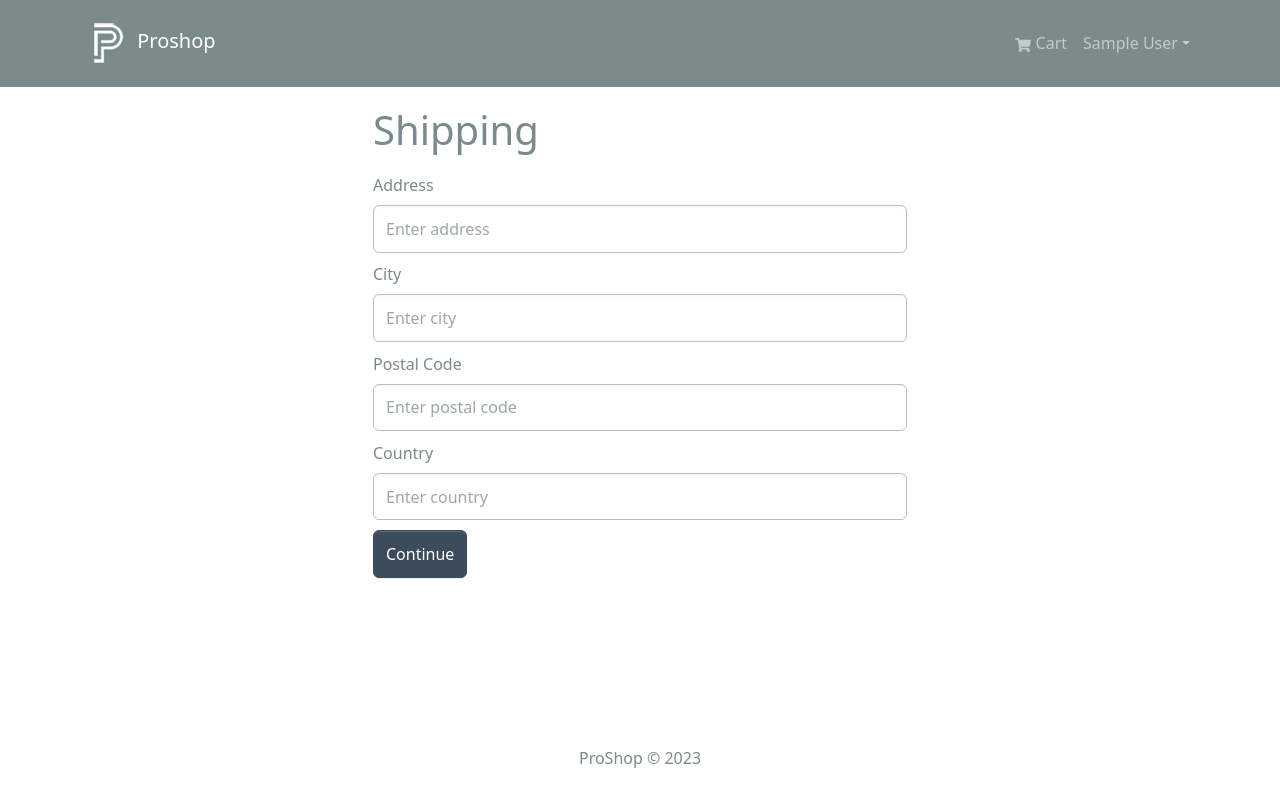
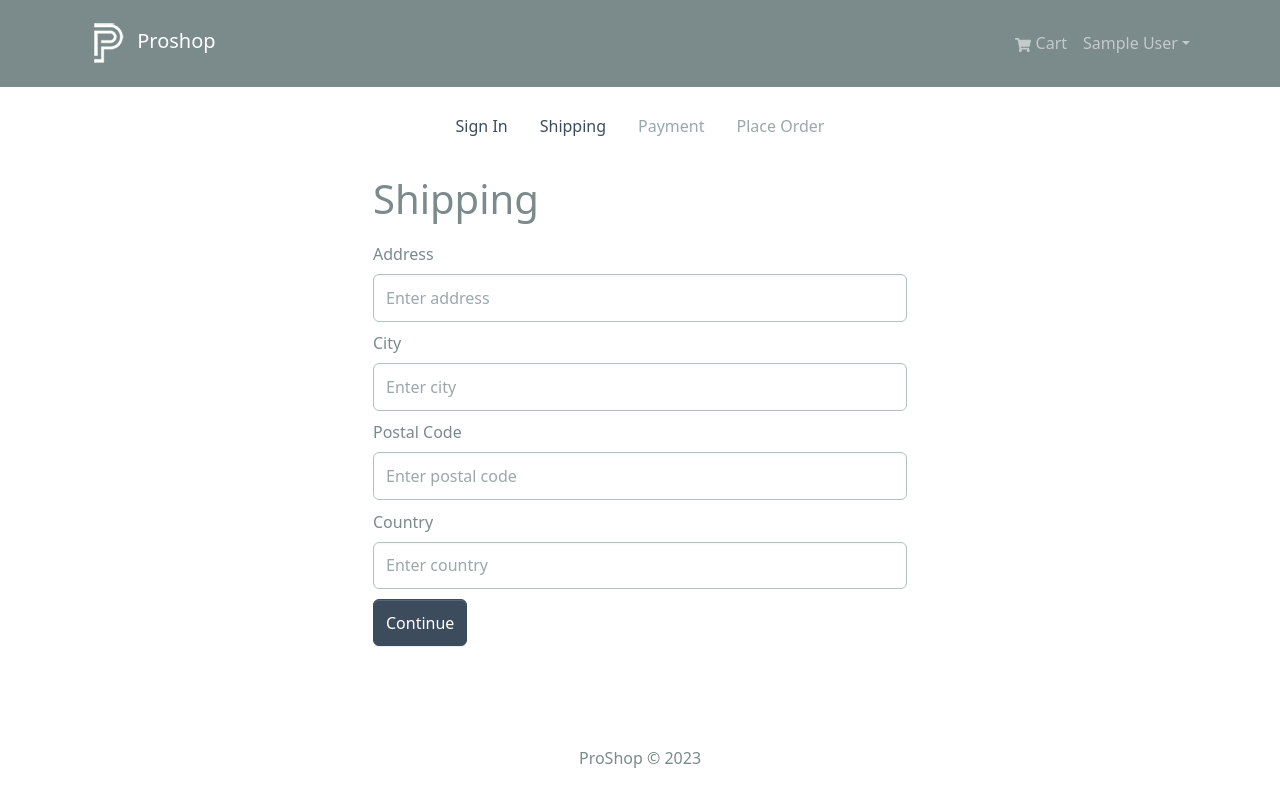
Before and after one commit to anmolpurba/Proshop, a React (Create React App) app in the folder frontend/: page /shipping in a window 1280 px wide. Shown: the top 802 px of the page. Built offline with nearby package versions, Linux system fonts and the light colour scheme; sample sign-in values are in the browser's storage.

Commit message:
Checkout Steps

```diff
--- /dev/null
+++ b/frontend/src/components/CheckoutSteps.js
@@ -0,0 +1,51 @@
+import React from 'react';
+import { Nav } from 'react-bootstrap';
+import { LinkContainer } from 'react-router-bootstrap';
+
+const CheckoutSteps = ({ step1, step2, step3, step4 }) => {
+  return (
+    <Nav className='justify-content-center mb-4'>
+      <Nav.Item>
+        {step1 ? (
+          <LinkContainer to='/login'>
+            <Nav.Link>Sign In</Nav.Link>
+          </LinkContainer>
+        ) : (
+          <Nav.Link disabled>Sign In</Nav.Link>
+        )}
+      </Nav.Item>
+
+      <Nav.Item>
+        {step2 ? (
+          <LinkContainer to='/shipping'>
+            <Nav.Link>Shipping</Nav.Link>
+          </LinkContainer>
+        ) : (
+          <Nav.Link disabled>Shipping</Nav.Link>
+        )}
+      </Nav.Item>
+
+      <Nav.Item>
+        {step3 ? (
+          <LinkContainer to='/payment'>
+            <Nav.Link>Payment</Nav.Link>
+          </LinkContainer>
+        ) : (
+          <Nav.Link disabled>Payment</Nav.Link>
+        )}
+      </Nav.Item>
+
+      <Nav.Item>
+        {step4 ? (
+          <LinkContainer to='/placeorder'>
+            <Nav.Link>Place Order</Nav.Link>
+          </LinkContainer>
+        ) : (
+          <Nav.Link disabled>Place Order</Nav.Link>
+        )}
+      </Nav.Item>
+    </Nav>
+  );
+};
+
+export default CheckoutSteps;
--- /dev/null
+++ b/frontend/src/components/PrivateRoute.js
@@ -0,0 +1,8 @@
+import { Navigate, Outlet } from 'react-router-dom';
+import { useSelector } from 'react-redux';
+
+const PrivateRoute = () => {
+  const { userInfo } = useSelector((state) => state.auth);
+  return userInfo ? <Outlet /> : <Navigate to='/login' replace />;
+};
+export default PrivateRoute;
--- a/frontend/src/screens/ShippingScreen.js
+++ b/frontend/src/screens/ShippingScreen.js
@@ -2,6 +2,7 @@
 import { Form, Button } from 'react-bootstrap';
 import { useDispatch, useSelector } from 'react-redux';
 import { useNavigate } from 'react-router-dom';
+import CheckoutSteps from '../components/CheckoutSteps';
 import FormContainer from '../components/FormContainer';
 import { saveShippingAddress } from '../slices/cartSlice';
 
@@ -27,6 +28,7 @@
 
   return (
     <FormContainer>
+      <CheckoutSteps step1 step2 />
       <h1>Shipping</h1>
       <Form onSubmit={submitHandler}>
         <Form.Group className='my-2' controlId='address'>
```
Also changed, not shown: frontend/src/index.js (+9 -2 lines).
